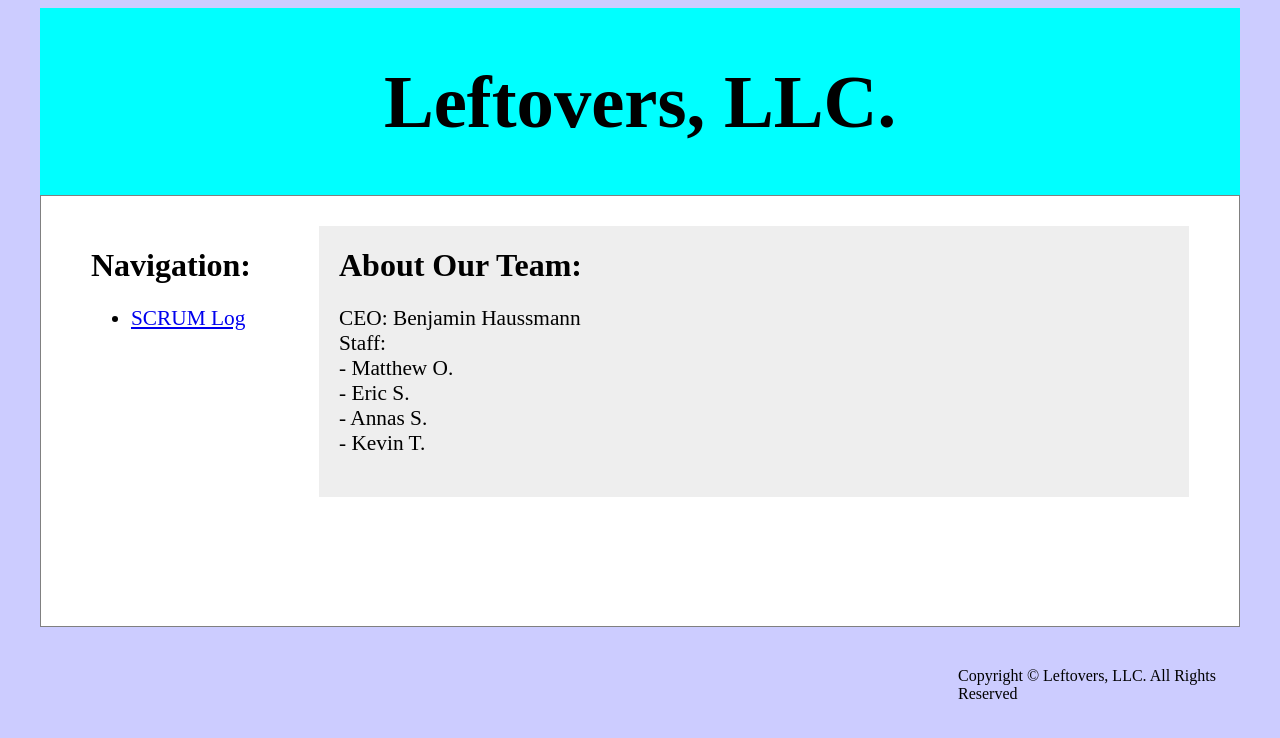
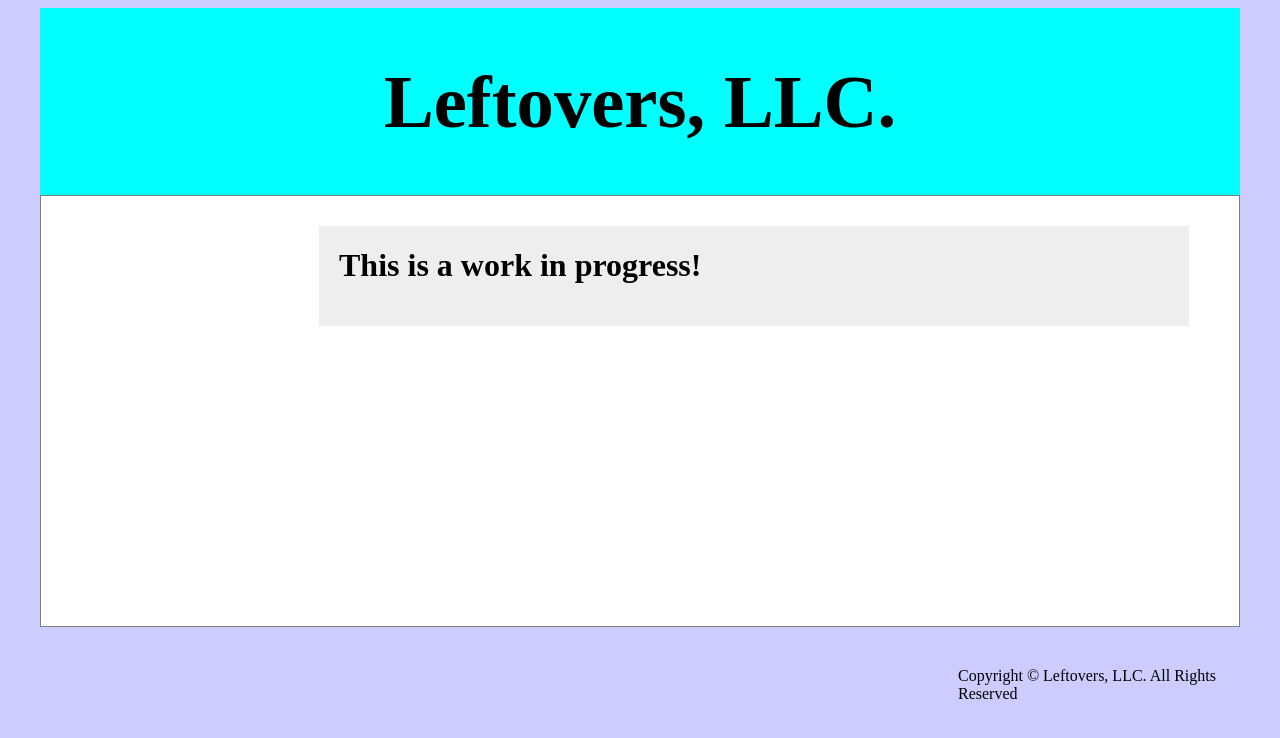
Before and after one commit to MatthewwOrtiz/LeftOvers-LLC, a plain HTML site: page Client/index.html in a window 1280 px wide. Drawn offline with Linux system fonts and the light colour scheme.

Commit message:
simple changes to upload for the client webpage

```diff
--- a/Client/index.html
+++ b/Client/index.html
@@ -1,6 +1,6 @@
 <html>
 	<head>
-		<title>LeftoversLLC</title>
+		<title>Client</title>
 		<link rel="stylesheet" type="text/css" href="index.css" />
 	</head>
 	<body>
@@ -12,27 +12,9 @@
 
 
 			<div id="content">
-				<div id="nav">
-					<h1>Navigation:</h1>
-					<div id="scrum">
-						<ul>
-							<li><a href="#">SCRUM Log</a></li>
-						</ul>
-					</div>
-				</div>
 
 				<div id="about">
-					<h1>About Our Team:</h1>
-					<div id="staff">
-						<p>
-						CEO: Benjamin Haussmann </br>
-						Staff: </br>
-						- Matthew O. </br>
-						- Eric S. </br>
-						- Annas S. </br>
-						- Kevin T.
-						</p>
-					</div>
+					<h1>This is a work in progress!</h1>
 				</div>
 
 			</div>
```
